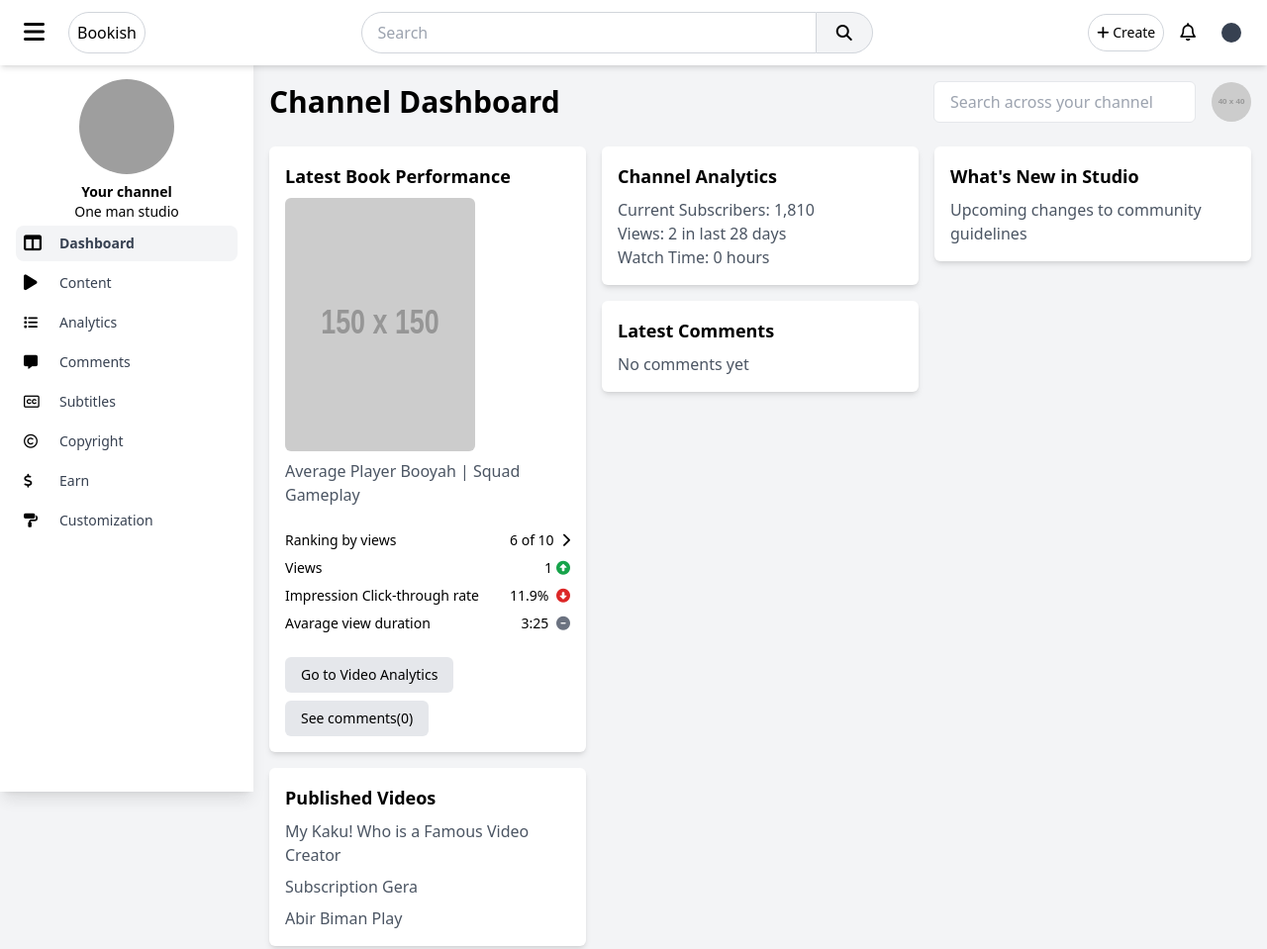
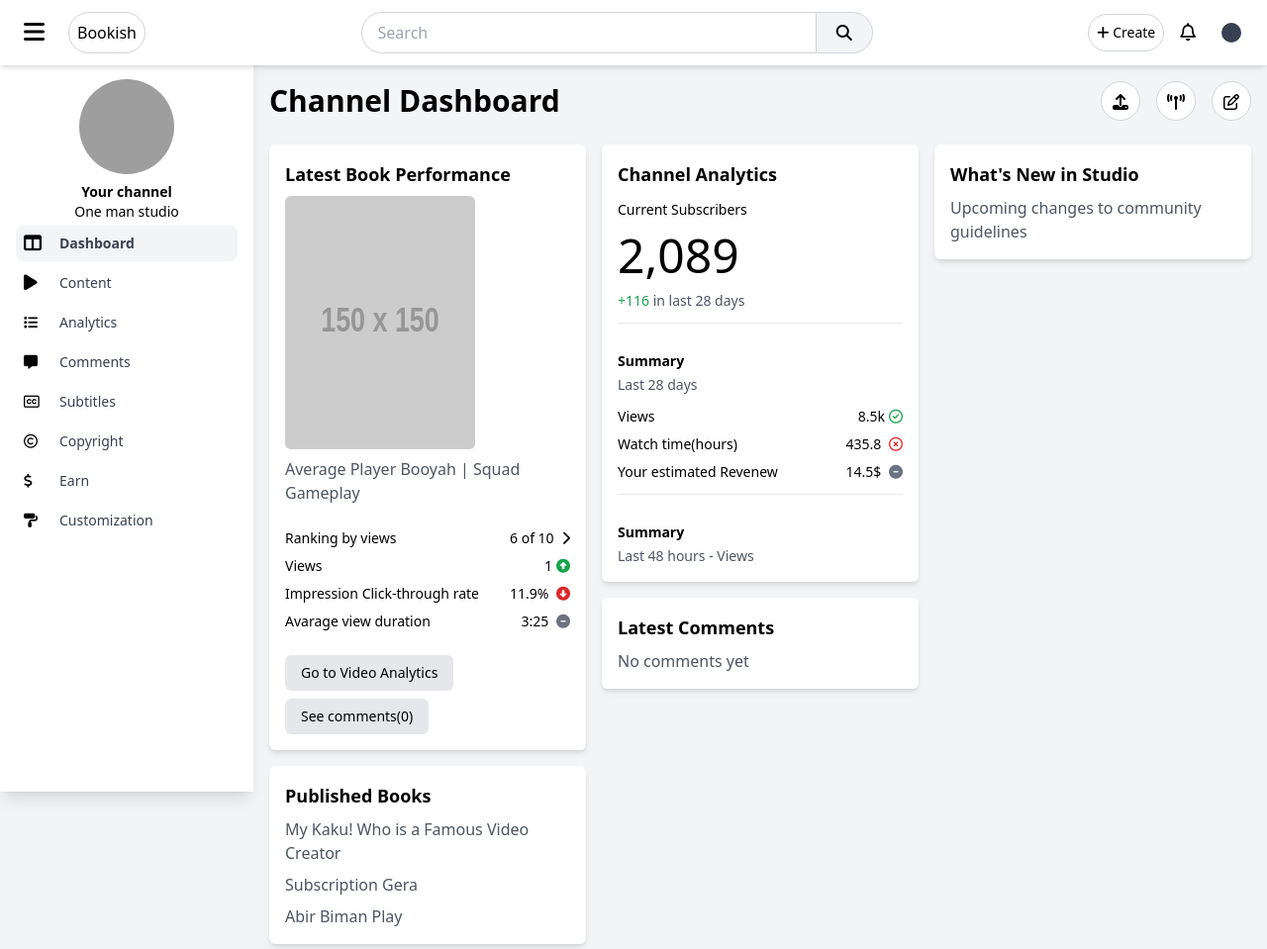
Before and after one commit to mahamudh472/book-platform-frontend, a website: page admin dashboard.html in a window 1280 px wide. Shown: the whole page at 99% size. Drawn offline with Linux system fonts and the light colour scheme; grey boxes are pictures that could not be loaded; placeholder pictures from the web are drawn by us.

Commit message:
30 dec update

```diff
--- a/admin dashboard.html
+++ b/admin dashboard.html
@@ -237,8 +237,9 @@
                     <h2 class="text-3xl font-semibold">Channel Dashboard</h2>
                 </div>
                 <div class="flex items-center space-x-4">
-                    <input type="text" placeholder="Search across your channel" class="px-4 py-2 border rounded-md">
-                    <img src="https://via.placeholder.com/40" alt="Profile" class="w-10 h-10 rounded-full">
+                    <button class="h-10 w-10 border border-gray-300 bg-white p-2 hover:bg-gray-100 rounded-full"><i class="fa fa-upload"></i></button>
+                    <button class="h-10 w-10 border border-gray-300 bg-white p-2 hover:bg-gray-100 rounded-full"><i class="fa fa-tower-broadcast"></i></button>
+                    <button class="h-10 w-10 border border-gray-300 bg-white p-2 hover:bg-gray-100 rounded-full"><i class="fa-regular fa-pen-to-square"></i></button>
                 </div>
             </header>
 
@@ -285,7 +286,7 @@
 
                     <!-- Published Videos -->
                     <div class="bg-white shadow-md p-4 rounded-md">
-                        <h3 class="text-lg font-bold mb-2">Published Videos</h3>
+                        <h3 class="text-lg font-bold mb-2">Published Books</h3>
                         <ul class="text-gray-600 space-y-2">
                             <li>My Kaku! Who is a Famous Video Creator</li>
                             <li>Subscription Gera</li>
@@ -298,11 +299,44 @@
                 <!-- column 2 -->
                 <div class="flex flex-col gap-4">
                     <!-- Channel Analytics -->
-                    <div class="bg-white shadow-md p-4 rounded-md">
+                    <div class="bg-white shadow-md p-4 rounded-md space-y-3">
                         <h3 class="text-lg font-bold mb-2">Channel Analytics</h3>
-                        <p class="text-gray-600">Current Subscribers: 1,810</p>
-                        <p class="text-gray-600">Views: 2 in last 28 days</p>
-                        <p class="text-gray-600">Watch Time: 0 hours</p>
+                        <p class="font-medium text-sm">Current Subscribers</p>
+                        <div class="text-5xl">2,089</div>
+                        <div class="text-gray-600 text-sm">
+                            <span class="text-red-600 hidden">-2</span>
+                            <span class="text-green-600">+116</span>
+                            in last 28 days
+
+                        </div>
+                        <hr class="py-2">
+                        <div class="space-y-3">
+                            <div class="text-sm space-y-1">
+                                <div class="font-bold">Summary</div>
+                                <div class="text-gray-600">Last 28 days</div>
+                            </div>
+                            <ul class="text-sm space-y-2">
+                                <li class="flex justify-between">
+                                    <div>Views</div>
+                                    <div>8.5k<button class="fa-regular fa-circle-check pl-1 text-green-600"></button></div>
+                                </li>
+                                <li class="flex justify-between">
+                                    <div>Watch time(hours)</div>
+                                    <div>435.8 <button class="fa-regular fa-circle-xmark text-red-600 pl-1"></button></div>
+                                </li>
+                                <li class="flex justify-between">
+                                    <div>Your estimated Revenew</div>
+                                    <div>14.5$ <button class="fa fa-circle-minus pl-1 text-gray-500"></button></div>
+                                </li>
+                            </ul>
+                        </div>
+                        <hr class="py-2">
+                        <div>
+                            <div class="text-sm space-y-1">
+                                <div class="font-bold">Summary</div>
+                                <div class="text-gray-600">Last 48 hours - Views</div>
+                            </div>
+                        </div>
                     </div>
 
                     <!-- Latest Comments -->
```
Also changed, not shown: dist/output.css.
